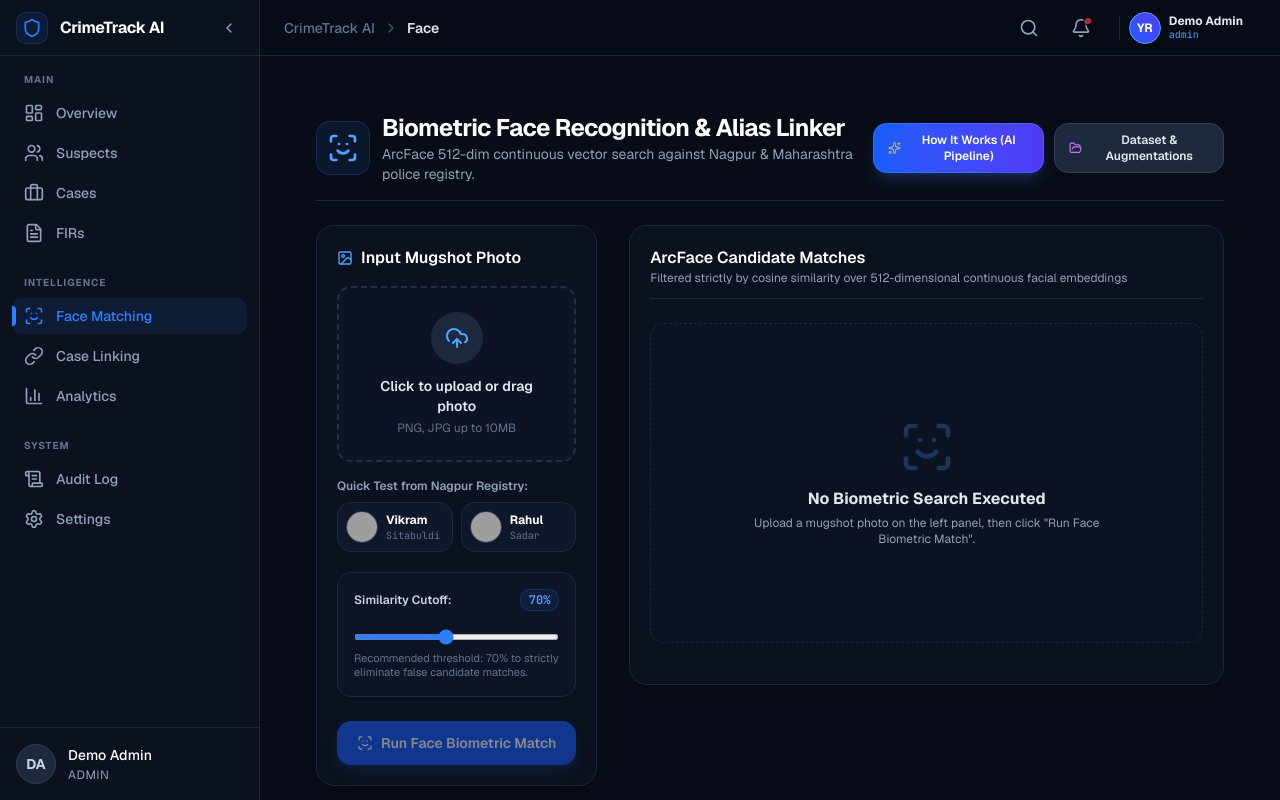
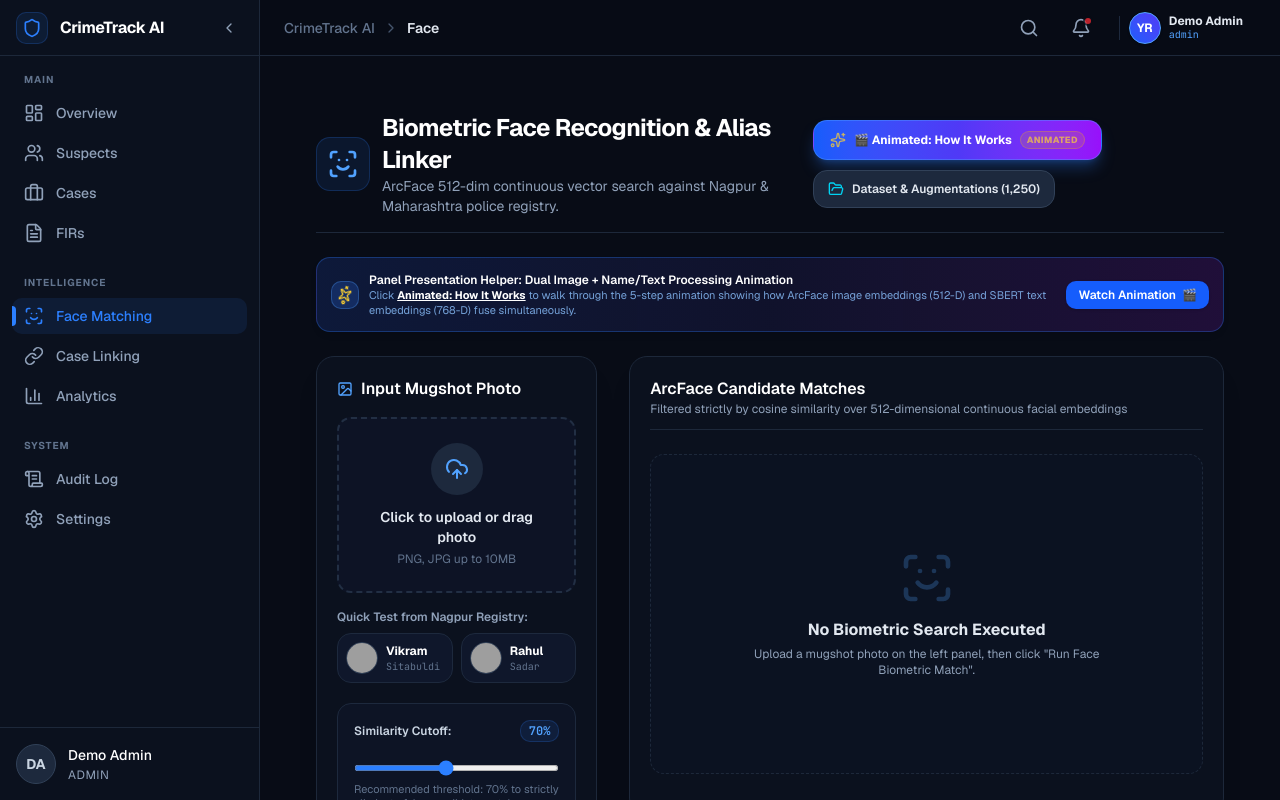
Before and after one commit to YashRahane2026/MajorProject, a Next.js app: page /matching/face in a window 1280 px wide. Built offline with nearby package versions, Linux system fonts and the light colour scheme; grey boxes are pictures that could not be loaded.

Commit message:
feat: make Animated How It Works button and presentation banner prominent on Face Matching

```diff
--- a/src/app/(dashboard)/matching/face/page.tsx
+++ b/src/app/(dashboard)/matching/face/page.tsx
@@ -343,26 +343,51 @@ export default function FaceMatchingPage() {
           </div>
         </div>
 
-        <div className="flex items-center gap-2.5">
+        <div className="flex flex-wrap items-center gap-2.5">
           <button
             onClick={() => setShowHowItWorks(true)}
-            className="px-3.5 py-2 rounded-xl bg-gradient-to-r from-blue-600 to-indigo-600 hover:from-blue-500 hover:to-indigo-500 text-white text-xs font-semibold flex items-center gap-2 shadow-lg shadow-blue-500/20 transition-all border border-blue-400/30"
-            title="Open Interactive Multimodal AI Pipeline Explanation for Panel"
+            className="px-4 py-2.5 rounded-xl bg-gradient-to-r from-blue-600 via-indigo-600 to-purple-600 hover:from-blue-500 hover:to-purple-500 text-white text-xs font-bold flex items-center gap-2 shadow-lg shadow-blue-500/30 transition-all border border-blue-400/40 hover:scale-[1.02] active:scale-95"
+            title="Open Interactive Multimodal AI Pipeline Animated Explanation for Panel"
           >
             <Sparkles className="w-4 h-4 text-amber-300 animate-pulse" />
-            <span>How It Works (AI Pipeline)</span>
+            <span>🎬 Animated: How It Works</span>
+            <span className="bg-amber-400/20 text-amber-300 border border-amber-400/40 text-[9px] px-1.5 py-0.5 rounded uppercase tracking-wider font-extrabold animate-pulse">
+              ANIMATED
+            </span>
           </button>
 
           <button
             onClick={() => setShowDatasetModal(true)}
-            className="px-3.5 py-2 rounded-xl bg-slate-800 hover:bg-slate-700 text-slate-200 text-xs font-semibold flex items-center gap-2 border border-slate-700 transition-colors"
+            className="px-3.5 py-2.5 rounded-xl bg-slate-800 hover:bg-slate-700 text-slate-200 text-xs font-semibold flex items-center gap-2 border border-slate-700 transition-colors"
             title="Inspect 1,250 Synthetic Indian Records and Augmentations"
           >
-            <FolderOpen className="w-4 h-4 text-purple-400" />
-            <span>Dataset &amp; Augmentations</span>
+            <FolderOpen className="w-4 h-4 text-cyan-400" />
+            <span>Dataset &amp; Augmentations (1,250)</span>
           </button>
         </div>
       </header>
+
+      {/* Presentation Callout Banner */}
+      <div className="p-3.5 bg-gradient-to-r from-blue-900/30 via-indigo-900/20 to-purple-900/30 border border-blue-500/30 rounded-xl flex flex-col sm:flex-row sm:items-center justify-between gap-3 text-xs text-blue-200 shadow-md">
+        <div className="flex items-center gap-2.5">
+          <div className="w-7 h-7 rounded-lg bg-blue-500/20 border border-blue-400/30 flex items-center justify-center flex-shrink-0">
+            <Sparkles className="w-4 h-4 text-amber-300 animate-spin" style={{ animationDuration: '6s' }} />
+          </div>
+          <div>
+            <p className="font-semibold text-white">Panel Presentation Helper: Dual Image + Name/Text Processing Animation</p>
+            <p className="text-[11px] text-blue-300/80">
+              Click <strong className="text-white underline cursor-pointer hover:text-amber-300" onClick={() => setShowHowItWorks(true)}>Animated: How It Works</strong> to walk through the 5-step animation showing how ArcFace image embeddings (512-D) and SBERT text embeddings (768-D) fuse simultaneously.
+            </p>
+          </div>
+        </div>
+        <button
+          onClick={() => setShowHowItWorks(true)}
+          className="self-start sm:self-auto px-3 py-1.5 rounded-lg bg-blue-600 hover:bg-blue-500 text-white font-semibold flex items-center gap-1.5 shadow transition-all hover:scale-105 active:scale-95 flex-shrink-0 text-xs"
+        >
+          <span>Watch Animation</span>
+          <span>🎬</span>
+        </button>
+      </div>
 
       {/* Success alert banner when suspect is registered from search */}
       {registrationSuccessBanner && (
```
